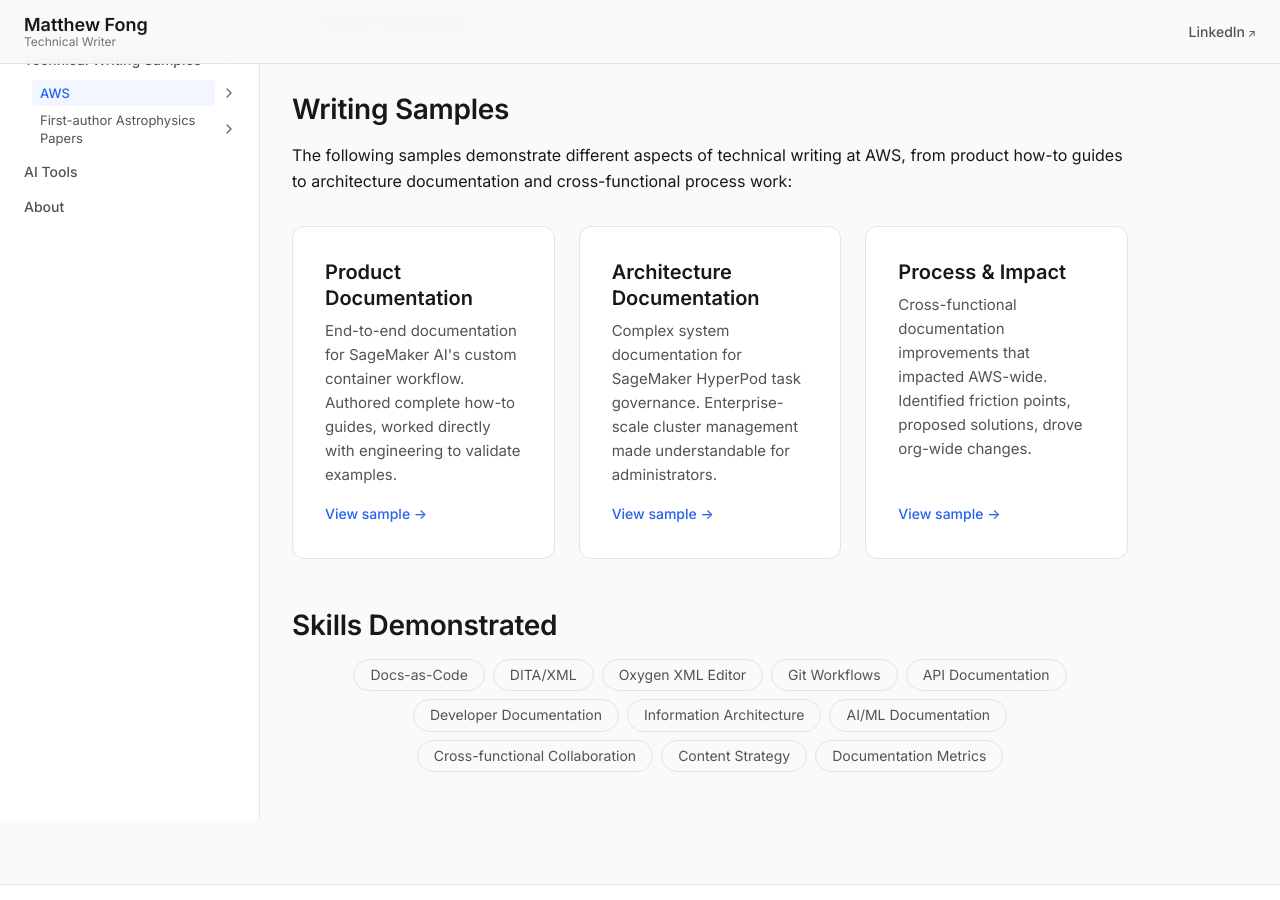
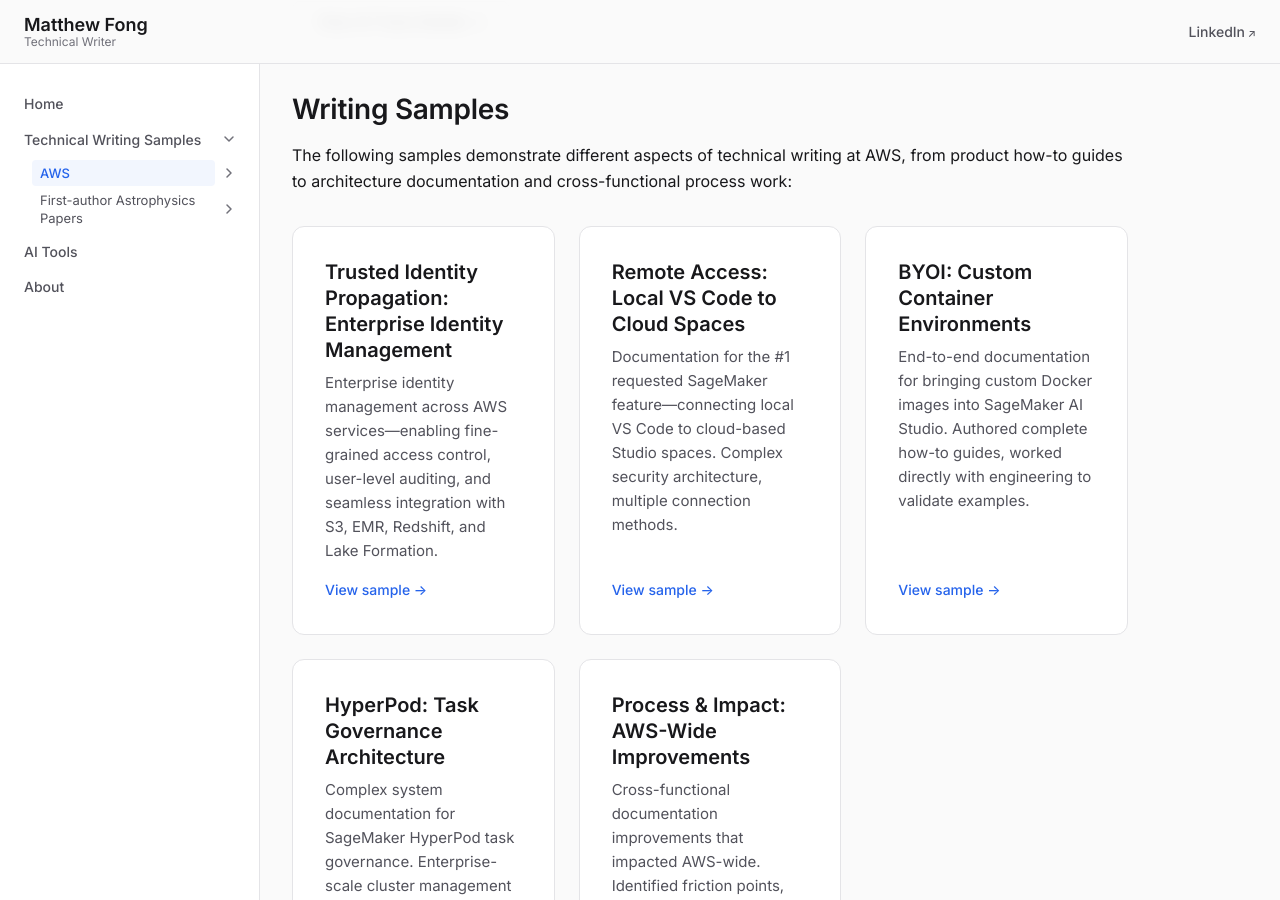
Before and after one commit to mfong955/portfolio, a Jekyll site: the page built from samples/aws.html, in a window 1280 px wide and 900 px high, scrolled down 1251 px. Built offline with Jekyll 4.4.1, drawn with Linux system fonts in a browser that asks for light colours.

```diff
--- a/samples/architecture-documentation.html
+++ b/samples/architecture-documentation.html
@@ -1,12 +1,12 @@
 ---
 layout: default
-title: Architecture Documentation | Matthew Fong
-description: SageMaker HyperPod task governance documentation for enterprise-scale AI/ML cluster management.
+title: HyperPod Task Governance Documentation | Matthew Fong
+description: SageMaker HyperPod task governance documentation for enterprise-scale AI/ML cluster management and workload orchestration.
 ---
 
 <section class="page-hero">
   <div class="page-hero-content">
-    <h1>Architecture Documentation</h1>
+    <h1>HyperPod: Task Governance Architecture</h1>
     <p class="lead">
       Enterprise cluster management documentation for SageMaker HyperPod—helping
       administrators govern massive AI/ML workloads across distributed infrastructure.
--- a/samples/aws.html
+++ b/samples/aws.html
@@ -65,17 +65,35 @@ description: Technical writing samples from 3+ years at AWS, including SageMaker
   </p>
 
   <div class="samples-grid">
+    <a href="{{ '/samples/trusted-identity-propagation.html' | relative_url }}" class="sample-card">
+      <h3>Trusted Identity Propagation: Enterprise Identity Management</h3>
+      <p>
+        Enterprise identity management across AWS services—enabling fine-grained access control,
+        user-level auditing, and seamless integration with S3, EMR, Redshift, and Lake Formation.
+      </p>
+      <span class="card-link">View sample &rarr;</span>
+    </a>
+
+    <a href="{{ '/samples/remote-access-documentation.html' | relative_url }}" class="sample-card">
+      <h3>Remote Access: Local VS Code to Cloud Spaces</h3>
+      <p>
+        Documentation for the #1 requested SageMaker feature—connecting local VS Code to
+        cloud-based Studio spaces. Complex security architecture, multiple connection methods.
+      </p>
+      <span class="card-link">View sample &rarr;</span>
+    </a>
+
     <a href="{{ '/samples/product-documentation.html' | relative_url }}" class="sample-card">
-      <h3>Product Documentation</h3>
+      <h3>BYOI: Custom Container Environments</h3>
       <p>
-        End-to-end documentation for SageMaker AI's custom container workflow.
+        End-to-end documentation for bringing custom Docker images into SageMaker AI Studio.
         Authored complete how-to guides, worked directly with engineering to validate examples.
       </p>
       <span class="card-link">View sample &rarr;</span>
     </a>
 
     <a href="{{ '/samples/architecture-documentation.html' | relative_url }}" class="sample-card">
-      <h3>Architecture Documentation</h3>
+      <h3>HyperPod: Task Governance Architecture</h3>
       <p>
         Complex system documentation for SageMaker HyperPod task governance.
         Enterprise-scale cluster management made understandable for administrators.
@@ -84,7 +102,7 @@ description: Technical writing samples from 3+ years at AWS, including SageMaker
     </a>
 
     <a href="{{ '/samples/process-impact.html' | relative_url }}" class="sample-card">
-      <h3>Process & Impact</h3>
+      <h3>Process & Impact: AWS-Wide Improvements</h3>
       <p>
         Cross-functional documentation improvements that impacted AWS-wide.
         Identified friction points, proposed solutions, drove org-wide changes.
--- a/samples/process-impact.html
+++ b/samples/process-impact.html
@@ -1,12 +1,12 @@
 ---
 layout: default
-title: Process & Impact | Matthew Fong
-description: Cross-functional documentation improvements with AWS-wide impact on onboarding experience.
+title: AWS-Wide Documentation Process Improvements | Matthew Fong
+description: Cross-functional documentation improvements with AWS-wide impact on onboarding experience and documentation workflows.
 ---
 
 <section class="page-hero">
   <div class="page-hero-content">
-    <h1>Process & Impact</h1>
+    <h1>Process & Impact: AWS-Wide Improvements</h1>
     <p class="lead">
       Documentation improvements that went beyond a single product—identifying systemic
       friction points and driving changes that impacted documentation across all of AWS.
--- a/samples/product-documentation.html
+++ b/samples/product-documentation.html
@@ -1,12 +1,12 @@
 ---
 layout: default
-title: Product Documentation | Matthew Fong
-description: SageMaker AI custom container documentation - end-to-end how-to guides for enterprise ML workflows.
+title: BYOI Custom Container Documentation | Matthew Fong
+description: SageMaker AI Bring Your Own Image (BYOI) documentation - end-to-end how-to guides for custom Docker container environments in enterprise ML workflows.
 ---
 
 <section class="page-hero">
   <div class="page-hero-content">
-    <h1>Product Documentation</h1>
+    <h1>BYOI: Custom Container Environments</h1>
     <p class="lead">
       Bring Your Own Image (BYOI) documentation for Amazon SageMaker AI—enabling
       enterprise teams to use custom container environments in AWS's AI/ML platform.
```
Also changed, not shown: samples/remote-access-documentation.html (added, +193 -0 lines), samples/trusted-identity-propagation.html (added, +198 -0 lines).
